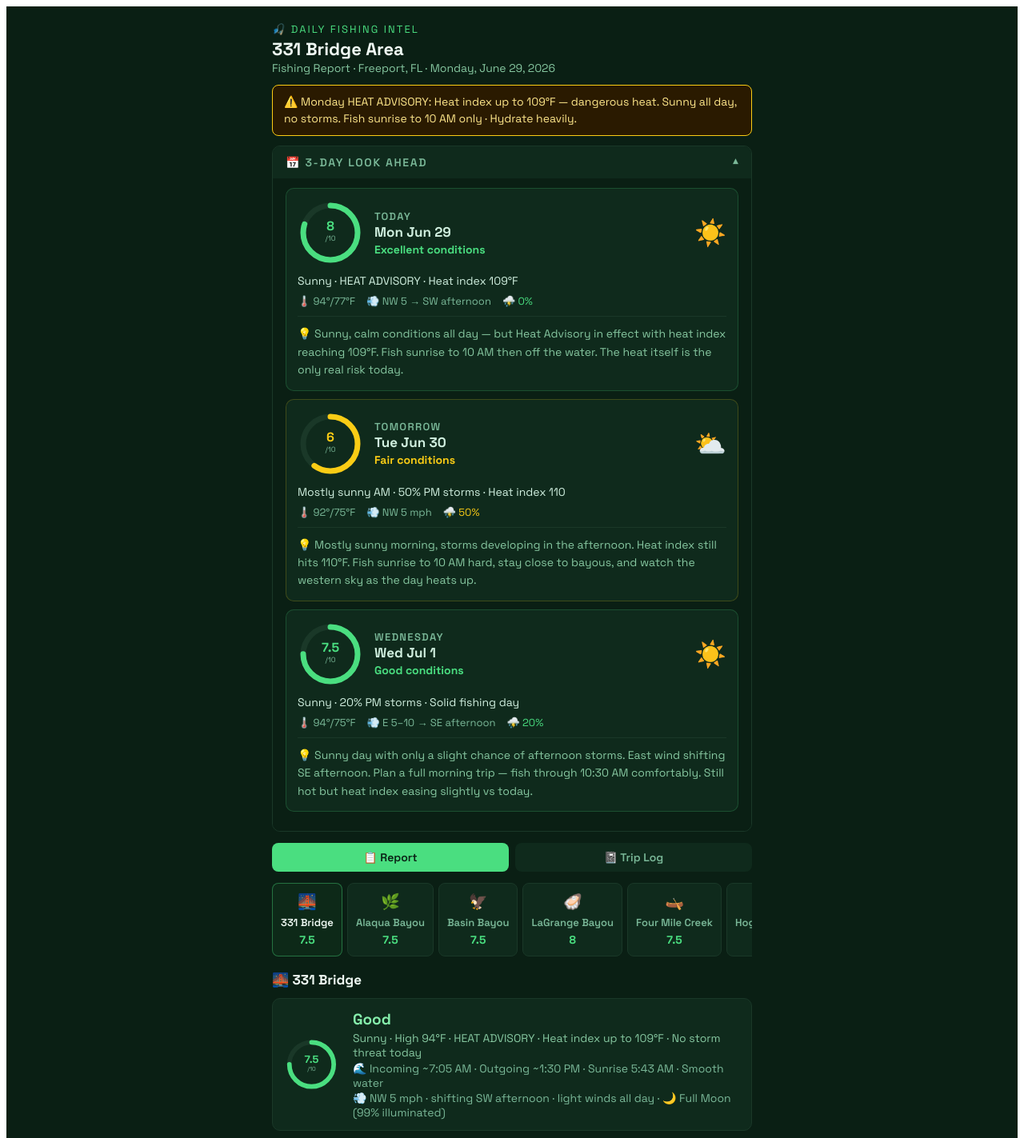
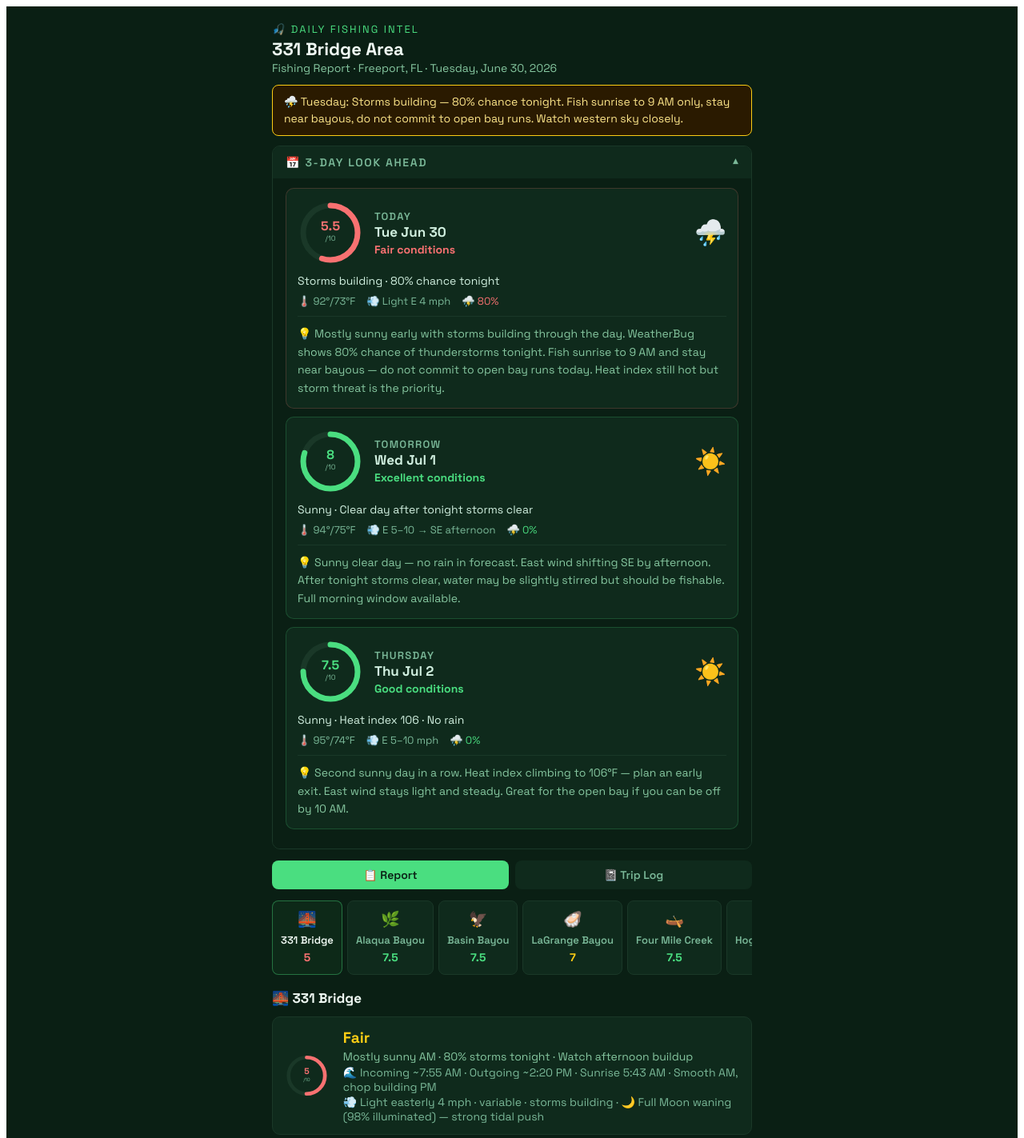
Before and after one commit to djblackjr/331-fishing-report, a React (Vite) app: page / in a window 1280 px wide. Shown: the top 1423 px of the page at 80% size. Built offline with nearby package versions, Linux system fonts and the light colour scheme.

Commit message:
Update weather and fishing conditions for June 30

```diff
--- a/src/App.jsx
+++ b/src/App.jsx
@@ -2,14 +2,14 @@ import { useState } from "react";
 
 // ── SHARED CONDITIONS ─────────────────────────────────────────────────────────
 const CONDITIONS = {
-  date: "Monday, June 29, 2026",
-  wind: { speed: 5, dir: "NW", description: "NW 5 mph · shifting SW afternoon · light winds all day" },
-  weather: "Sunny · High 94°F · HEAT ADVISORY · Heat index up to 109°F · No storm threat today",
-  tide: "Incoming ~7:05 AM · Outgoing ~1:30 PM · Sunrise 5:43 AM · Smooth water",
-  moonPhase: "Full Moon (99% illuminated)",
+  date: "Tuesday, June 30, 2026",
+  wind: { speed: 4, dir: "E", description: "Light easterly 4 mph · variable · storms building" },
+  weather: "Mostly sunny AM · 80% storms tonight · Watch afternoon buildup",
+  tide: "Incoming ~7:55 AM · Outgoing ~2:20 PM · Sunrise 5:43 AM · Smooth AM, chop building PM",
+  moonPhase: "Full Moon waning (98% illuminated) — strong tidal push",
   waterClarity: "Slightly stained",
   sky: "Bright sun",
-  lastUpdated: "June 29, 2026 · Source: WeatherBug Freeport FL · Heat Advisory ACTIVE",
+  lastUpdated: "June 30, 2026 · Source: WeatherBug Freeport FL 32459 · Live fetch (Tue AM)",
   launch: "Shipyard Marina · 116 Shipyard Rd, Freeport FL 32439 · (850) 866-3865 · Open 7:30 AM–5 PM. Cruise 4 miles down the creek to east Choctawhatchee Bay. Fuel on-site. Copeland's Bait & Tackle: 17290 US-331 S · open 6 AM · (850) 835-4277.",
   windGuidance: [
     { dir: "N", icon: "↓", advice: "Fish protected south shore — calm water, grass flats east of bridge" },
@@ -51,39 +51,39 @@ const CONDITIONS = {
 // ── 3-DAY LOOK AHEAD ──────────────────────────────────────────────────────────
 const FORECAST = [
   {
-    day: "Mon Jun 29",
+    day: "Tue Jun 30",
     label: "Today",
+    high: 92,
+    low: 73,
+    wind: "Light E 4 mph",
+    storms: 80,
+    headline: "Storms building · 80% chance tonight",
+    fishingScore: 5.5,
+    aiCall: "Mostly sunny early with storms building through the day. WeatherBug shows 80% chance of thunderstorms tonight. Fish sunrise to 9 AM and stay near bayous — do not commit to open bay runs today. Heat index still hot but storm threat is the priority.",
+    emoji: "⛈️",
+  },
+  {
+    day: "Wed Jul 1",
+    label: "Tomorrow",
     high: 94,
-    low: 77,
-    wind: "NW 5 → SW afternoon",
+    low: 75,
+    wind: "E 5–10 → SE afternoon",
     storms: 0,
-    headline: "Sunny · HEAT ADVISORY · Heat index 109°F",
+    headline: "Sunny · Clear day after tonight storms clear",
     fishingScore: 8.0,
-    aiCall: "Sunny, calm conditions all day — but Heat Advisory in effect with heat index reaching 109°F. Fish sunrise to 10 AM then off the water. The heat itself is the only real risk today.",
+    aiCall: "Sunny clear day — no rain in forecast. East wind shifting SE by afternoon. After tonight storms clear, water may be slightly stirred but should be fishable. Full morning window available.",
     emoji: "☀️",
   },
   {
-    day: "Tue Jun 30",
-    label: "Tomorrow",
-    high: 92,
-    low: 75,
-    wind: "NW 5 mph",
-    storms: 50,
-    headline: "Mostly sunny AM · 50% PM storms · Heat index 110",
-    fishingScore: 6.0,
-    aiCall: "Mostly sunny morning, storms developing in the afternoon. Heat index still hits 110°F. Fish sunrise to 10 AM hard, stay close to bayous, and watch the western sky as the day heats up.",
-    emoji: "⛅",
-  },
-  {
-    day: "Wed Jul 1",
-    label: "Wednesday",
-    high: 94,
-    low: 75,
-    wind: "E 5–10 → SE afternoon",
-    storms: 20,
-    headline: "Sunny · 20% PM storms · Solid fishing day",
+    day: "Thu Jul 2",
+    label: "Thursday",
+    high: 95,
+    low: 74,
+    wind: "E 5–10 mph",
+    storms: 0,
+    headline: "Sunny · Heat index 106 · No rain",
     fishingScore: 7.5,
-    aiCall: "Sunny day with only a slight chance of afternoon storms. East wind shifting SE afternoon. Plan a full morning trip — fish through 10:30 AM comfortably. Still hot but heat index easing slightly vs today.",
+    aiCall: "Second sunny day in a row. Heat index climbing to 106°F — plan an early exit. East wind stays light and steady. Great for the open bay if you can be off by 10 AM.",
     emoji: "☀️",
   },
 ];
@@ -169,8 +169,8 @@ const LOCATIONS = [
     id: "bridge",
     label: "331 Bridge",
     emoji: "🌉",
-    overallScore: 7.5,
-    conditions: "Good",
+    overallScore: 5.0,
+    conditions: "Fair",
     species: [
       { name: "Speckled Trout", confidence: 88, note: "Along pilings on incoming tide, topwater at first light" },
       { name: "Redfish", confidence: 82, note: "East side channel edge, gold spoon or live shrimp" },
@@ -184,7 +184,7 @@ const LOCATIONS = [
       { order: 3, name: "South Shore Grass Flats", tide: "Outgoing", steps: ["Weedless paddle-tail in white or new penny", "Sight fish tailing reds in 1–2 ft", "W wind = protected water on south shore today"] },
     ],
     aiNote: "The 331 Bridge spans the narrow neck of Choctawhatchee Bay, creating a current funnel where bait gets pushed through on both tides. The pilings hold trout, reds, sheepshead, and black drum year-round. The east side of the pilings is the prime ambush zone on incoming tides. Open water here is exposed to weather and chop — it is the first spot to become unfishable when wind picks up.",
-    todaysCall: "Smooth water and light NW wind — strong morning at the bridge. Launch 5:30 AM and work the east face of the pilings on the incoming tide with a bright topwater or white paddle-tail. Heat Advisory makes timing critical: have everything off the water by 10 AM. The open bay offers no shade as heat index climbs to 110°F by midday.",
+    todaysCall: "Storms building today — 80% chance tonight. Bridge is OPEN WATER, no shelter. Only fish here if you launch 5:30 AM and commit to being back at Shipyard by 8:30 AM. Watch western sky the entire time. If any dark clouds build, run back immediately. Skip today unless you can start pre-dawn.",
   },
   {
     id: "alaqua",
@@ -205,7 +205,7 @@ const LOCATIONS = [
       { order: 3, name: "Upper Alaqua Creek", tide: "Any", steps: ["Transitions to bass-fishing style in upper reaches", "Soft plastics and small swimbaits near structure", "Watch for alligators — keep hooks away from the bank"] },
     ],
     aiNote: "Alaqua Bayou is protected water with a strong year-round redfish population, plus trout and flounder at the mouth. The oyster bars at the creek mouth are the prime spot. Tree cover keeps it a few degrees cooler than the open bay and offers shelter from wind and weather. The upper creek transitions toward brackish and holds bass alongside small reds.",
-    todaysCall: "Smooth conditions and light NW wind — fish the oyster bars at the bayou mouth on incoming tide with a gold spoon at first light. Tree-lined upper bayou stays a few degrees cooler than the open bay, making this a smart Heat Advisory choice. Be off the water by 10 AM regardless.",
+    todaysCall: "Storm-building day — the tree-lined bayou is a smart choice. Fish the oyster bars at the mouth on incoming tide with a gold spoon at first light. Tree cover offers some shelter if storms fire early. Have an escape plan and stay aware of thunder — off by 9 AM.",
   },
   {
     id: "basin",
@@ -226,14 +226,14 @@ const LOCATIONS = [
       { order: 3, name: "Oyster Bar Edges", tide: "Outgoing", steps: ["Switch to paddle-tail on falling tide", "Work parallel to oyster edges, not over them", "Flounder stack in sandy pockets adjacent to bars"] },
     ],
     aiNote: "Basin Bayou sees less pressure than Alaqua and LaGrange, which means less-educated fish. The interior grass flats are classic sight-fishing territory for reds — poling or drifting quietly in under 2 feet. Pompano occasionally show at the mouth on moving tides in late spring and early summer. Less protected than LaGrange when weather builds.",
-    todaysCall: "Smooth water is ideal for sight-fishing the interior grass flats — perfect for spotting tailing reds. Start at the mouth with small jigs for pompano on the moving tide, then pole inside as the sun climbs. Heat Advisory means short morning window — be off the water by 10 AM.",
+    todaysCall: "Storms threaten today — Basin is less protected than Alaqua or LaGrange, so this is a lower-priority pick. If you go, hit the interior grass flats at first light for sight-fishing reds, then head in by 9 AM. Do not linger.",
   },
   {
     id: "lagrange",
     label: "LaGrange Bayou",
     emoji: "🦪",
-    overallScore: 8.0,
-    conditions: "Excellent",
+    overallScore: 7.0,
+    conditions: "Good",
     species: [
       { name: "Speckled Trout", confidence: 92, note: "Oyster bars and grass flats — best trout spot in the area" },
       { name: "Redfish", confidence: 85, note: "Shallow flats and creek edges, especially on falling tide" },
@@ -247,7 +247,7 @@ const LOCATIONS = [
       { order: 3, name: "Deep Holes (Interior)", tide: "Outgoing or any falling water", steps: ["Fish deeper holes with shrimp on bottom for black drum", "Sheepshead near any dock pilings or hard structure", "Protected water makes a good late-morning stop as heat builds"] },
     ],
     aiNote: "LaGrange is the top trout producer in this report — its oyster bars at the mouth are legendary, and the interior grass flats hold reds year-round. Deep holes inside hold black drum and sheepshead. The bayou is also the most protected water on this side of the bay, making it the go-to spot when weather builds. Premium spot in both calm and rough conditions.",
-    todaysCall: "Smooth bay and light NW wind — premium trout day. Hit the oyster bars at the mouth at sunrise with popping cork and live shrimp. As sun climbs, switch to gold spoon on the interior flats. Heat Advisory shortens the window: fish hard sunrise to 9:30 AM, then head in.",
+    todaysCall: "Best storm-day pick — LaGrange offers built-in shelter if storms fire early. Hit oyster bars at the mouth at sunrise with popping cork and live shrimp. If dark clouds build, retreat to the deep interior holes where you can wait out a squall safely. Off by 9 AM either way.",
   },
   {
     id: "fourmile",
@@ -268,14 +268,14 @@ const LOCATIONS = [
       { order: 3, name: "Creek Mouth (Bay Entry)", tide: "Incoming or outgoing — best on moving water", steps: ["Prime flounder zone where creek meets bay", "Mud minnow on 1/4 oz jig dragged on bottom", "Free-line live shrimp on the current seam for trout and reds"] },
     ],
     aiNote: "Four Mile Creek is the tidal creek that runs between Shipyard Marina and Choctawhatchee Bay. Tidal flow pushes baitfish up the creek on incoming tides, concentrating reds and trout in the bends and grass edges. The upper section near Shipyard transitions toward brackish and holds bass alongside small reds. The creek mouth where it joins the bay is a prime flounder zone. Because it is short and protected, it is your safest fishery when weather threatens — you are minutes from the dock anywhere on it.",
-    todaysCall: "Glass-smooth creek conditions — pole or drift the bends quietly for tailing reds and trout. Hit the mid-creek grass flats and the creek mouth at first light. With Heat Advisory in effect, the creek is your safest fishery — minutes from the dock anywhere on it. Sunrise to 9 AM, then back to Shipyard.",
+    todaysCall: "The safest option today — minutes from the dock anywhere on the creek. With 80% storm chance building, this is the smartest pick if you want to fish at all. Work the bends and mid-creek grass flats sunrise to 8:30 AM. Head in at the first sign of a building cloud line to the west.",
   },
   {
     id: "hogtown",
     label: "Hogtown Bayou",
     emoji: "🌾",
-    overallScore: 6.5,
-    conditions: "Fair",
+    overallScore: 3.0,
+    conditions: "Poor",
     species: [
       { name: "Speckled Trout", confidence: 88, note: "Grass flats and grassy patches — peak summer bite, schools active early morning" },
       { name: "Redfish", confidence: 82, note: "Oyster bars and marsh grass edges, especially incoming tide" },
@@ -289,14 +289,14 @@ const LOCATIONS = [
       { order: 3, name: "Bay Side Drop-off", tide: "Outgoing", steps: ["Troll a Clark spoon for Spanish mackerel on falling tide", "Free-line live shrimp along the depth change", "Deeper channel holds flounder on outgoing current"] },
     ],
     aiNote: "Hogtown Bayou is the signature fishing spot of the Santa Rosa Beach guides and one of the most productive trout flats on Choctawhatchee Bay. It sees regular pressure but produces consistently. Summer mornings are peak — trout stack on the grass in 2-4 feet. Spanish mackerel show at the mouth on moving tides. Notably further from the 331 bridge than the other bayous — factor in run time when planning.",
-    todaysCall: "Smooth water makes the long run from Shipyard tempting for trout numbers — but Heat Advisory makes the timing risky. Only go if you launch by 5:30 AM and commit to being off the water by 9 AM. The long run back across open bay in midday heat is the real danger today.",
+    todaysCall: "DO NOT GO TODAY. With 80% storm chance building, the long run across open bay from Shipyard makes this an unsafe choice. Storms can fire quickly in the afternoon and you would be caught in exposed water. Save Hogtown for tomorrow when Wednesday shows clear.",
   },
   {
     id: "rocky",
     label: "Rocky Bayou",
     emoji: "🪨",
-    overallScore: 6.5,
-    conditions: "Fair",
+    overallScore: 3.0,
+    conditions: "Poor",
     species: [
       { name: "Redfish", confidence: 85, note: "Tidal marshes and glass-calm coves — top red drum bayou near Niceville" },
       { name: "Speckled Trout", confidence: 72, note: "Grass flats and tidal creek edges, mornings on incoming tide" },
@@ -310,7 +310,7 @@ const LOCATIONS = [
       { order: 3, name: "Dock and Structure Zone", tide: "Any", steps: ["Mangrove snapper hold near dock pilings — small jig or live shrimp", "Free-line live mullet near structure for big reds", "Cast net for mullet first — abundant here and great live bait"] },
     ],
     aiNote: "Rocky Bayou sits inside Fred Gannon Rocky Bayou State Park near Niceville — protected, scenic, and significantly less pressured than the bayous closer to the 331 bridge. The freshwater influence from Rocky Creek makes flounder fishing here excellent, and the glass-calm coves in the state park are ideal for sight fishing reds on a flat tide. Mangrove snapper hold near dock pilings. The furthest location from Shipyard Marina in this report — factor in run time.",
-    todaysCall: "Glass-smooth state park coves are ideal for sight-fishing reds — but the long run from Shipyard combined with Heat Advisory makes this a calculated bet today. Only go if launched by 5:30 AM and back by 9 AM. State park offers shade, but the open-water return in midday heat is the real risk.",
+    todaysCall: "DO NOT GO TODAY. Storm-building day plus the longest run of any location in this report equals unacceptable risk. If storms fire while you are in the Niceville area, you have no safe way home. Wednesday looks clear — plan for then.",
   },
 ];
 
@@ -636,7 +636,7 @@ export default function App() {
 
         {/* Storm warning */}
         <div style={{ background: "#2a1a00", border: "1px solid #facc15", borderRadius: 8, padding: "10px 14px", fontSize: 14, color: "#fde68a", margin: "12px 0", lineHeight: 1.5 }}>
-          ⚠️ Monday HEAT ADVISORY: Heat index up to 109°F — dangerous heat. Sunny all day, no storms. Fish sunrise to 10 AM only · Hydrate heavily.
+          ⛈️ Tuesday: Storms building — 80% chance tonight. Fish sunrise to 9 AM only, stay near bayous, do not commit to open bay runs. Watch western sky closely.
         </div>
 
         {/* 3-day look ahead — always visible */}
```
